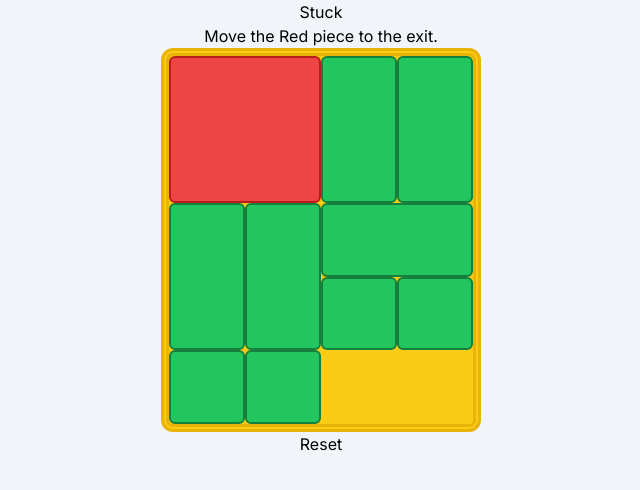
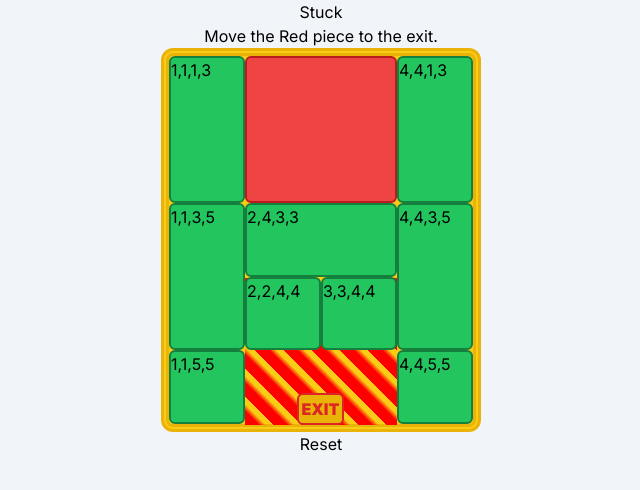
Before and after one commit to asdt560/games-page, a Next.js app: page /stuck in a window 1280 px wide. Shown: the top 490 px of the page, without its empty margins (319-959 px from the left). Built offline with nearby package versions, Linux system fonts and the light colour scheme.

Commit message:
Set up game components

```diff
--- a/app/stuck/Piece.tsx
+++ b/app/stuck/Piece.tsx
@@ -1,23 +1,45 @@
-
+'use client';
+import { useRef, useState } from 'react';
 interface PieceProps {
-    form: string
+    children: React.ReactNode,
+    position: {
+      x: {
+        start: number,
+        end: number
+      }, y: {
+        start: number,
+        end: number
+      }
+    }
 }
 
 const Piece = (props : PieceProps) => {
-  let pieceShape = "span 1/span 1";
-  if(props.form === "col") {
-    pieceShape = "span 2/span 1";
-  } else if(props.form === "bar") {
-    pieceShape = "span 1/span 2";
-  }
+  const [position, setPosition] = useState(props.position);
+  const pieceRef = useRef(null);
+
+  const handleDrag = (e : MouseEvent) => {
+    setPosition({
+      x: {
+        start: Math.min(Math.max(0, position.x.start + Math.floor(e.movementX/70)), 5),
+        end: Math.min(Math.max(0, position.x.end + Math.floor(e.movementX/70)), 5)
+      },
+      y: {
+        start: Math.min(Math.max(0, position.y.start + Math.floor(e.movementY/70)), 5),
+        end: Math.min(Math.max(0, position.y.end + Math.floor(e.movementY/70)), 5)
+      }
+    });
+  };
 
     return (
         <div
-          className="bg-green-500 rounded-md border-2 border-green-700"
+          className="bg-green-500 rounded-md border-2 border-green-700 z-30"
           style={{
-            gridArea: pieceShape,
+            gridColumn: `${position.x.start}/${position.x.end}`,
+            gridRow: `${position.y.start}/${position.y.end}`,
           }}
+          ref={pieceRef}
         >
+          {position.x.start},{position.x.end},{position.y.start},{position.y.end}
         </div>
     )
 }
--- a/app/stuck/StuckBase.tsx
+++ b/app/stuck/StuckBase.tsx
@@ -1,21 +1,45 @@
+'use client';
 import Piece from './Piece'
 import Target from './Target'
 
 const StuckBase = () => {
+  const startPositions = {
+    zero: { x: { start: 1, end: 1 }, y: { start: 1, end: 3 } },
+    one: { x: { start: 4, end: 4 }, y: { start: 1, end: 3 } },
+    two: { x: { start: 1, end: 1 }, y: { start: 3, end: 5 } },
+    three: { x: { start: 2, end: 4 }, y: { start: 3, end: 3 } },
+    four: { x: { start: 4, end: 4 }, y: { start: 3, end: 5 } },
+    five: { x: { start: 1, end: 1 }, y: { start: 5, end: 5 } },
+    six: { x: { start: 4, end: 4 }, y: { start: 5, end: 5 } },
+    seven: { x: { start: 2, end: 2 }, y: { start: 4, end: 4 } },
+    eight: { x: { start: 3, end: 3 }, y: { start: 4, end: 4 } },
+  }
   return (
     <div className="flex flex-col">
-      <div className="grid grid-cols-4 grid-rows-5 h-96 w-80 bg-yellow-400 border-double border-8 border-yellow-500 rounded-xl">
-        <Target></Target>
-        <Piece form="col"></Piece>
-        <Piece form="col"></Piece>
-        <Piece form="col"></Piece>
-        <Piece form="col"></Piece>
-        <Piece form="bar"></Piece>
-        <Piece form="square"></Piece>
-        <Piece form="square"></Piece>
-        <Piece form="square"></Piece>
-        <Piece form="square"></Piece>
+      <div className='h-96 relative w-80 bg-yellow-400 border-double border-8 border-yellow-500 rounded-xl z-0'>
+        <div className="grid h-full w-full grid-cols-4 grid-rows-5 z-40">
+          <Piece position={startPositions.zero}>0</Piece>
+          <Target></Target>
+          <Piece position={startPositions.one}>1</Piece>
+          <Piece position={startPositions.two}>2</Piece>
+          <Piece position={startPositions.three}>3</Piece>
+          <Piece position={startPositions.four}>4</Piece>
+          <Piece position={startPositions.five}>5</Piece>
+          <Piece position={startPositions.six}>6</Piece>
+          <Piece position={startPositions.seven}>7</Piece>
+          <Piece position={startPositions.eight}>8</Piece>
+        </div>
+        <div className='z-10 absolute flex flex-col items-center justify-end' style={{
+          background: 'repeating-linear-gradient(45deg, red, red 10px, transparent, transparent 20px)',
+          width: '152px',
+          height: '147.2px',
+          top: '222px',
+          left:'75.5px'
+        }}>
+          <p className="text-red-600 font-black bg-yellow-500 border-2 border-red-600 p-0.5 rounded-md">EXIT</p>
+        </div>
       </div>
+
       <button type="button">Reset</button>
     </div>
   )
--- a/app/stuck/Target.tsx
+++ b/app/stuck/Target.tsx
@@ -1,4 +1,4 @@
-
+'use client';
 const Target = () => {
   return (
     <div
--- a/tsconfig.json
+++ b/tsconfig.json
@@ -34,7 +34,7 @@
     "**/*.ts",
     "**/*.tsx",
     ".next/types/**/*.ts"
-  ],
+, "app/stuck/onDrag.js"  ],
   "exclude": [
     "node_modules"
   ]
```
